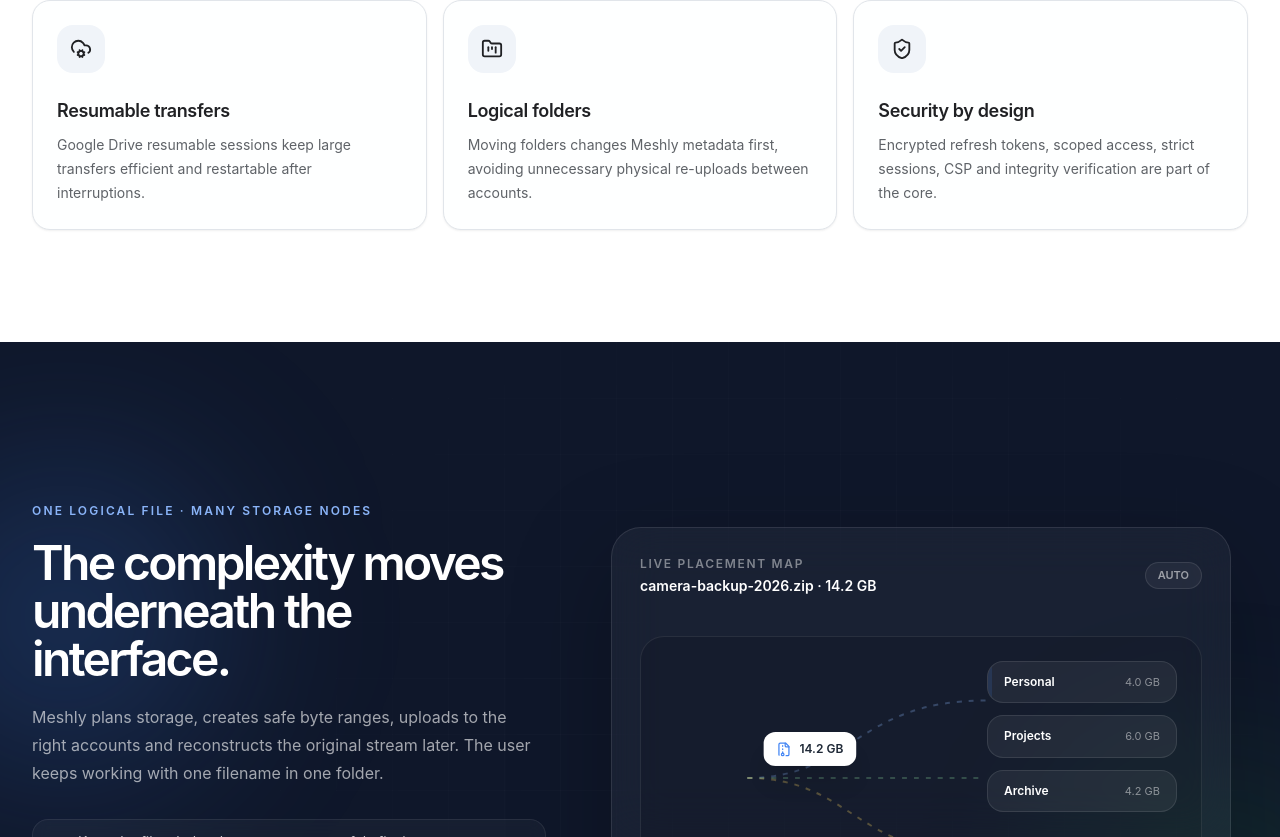
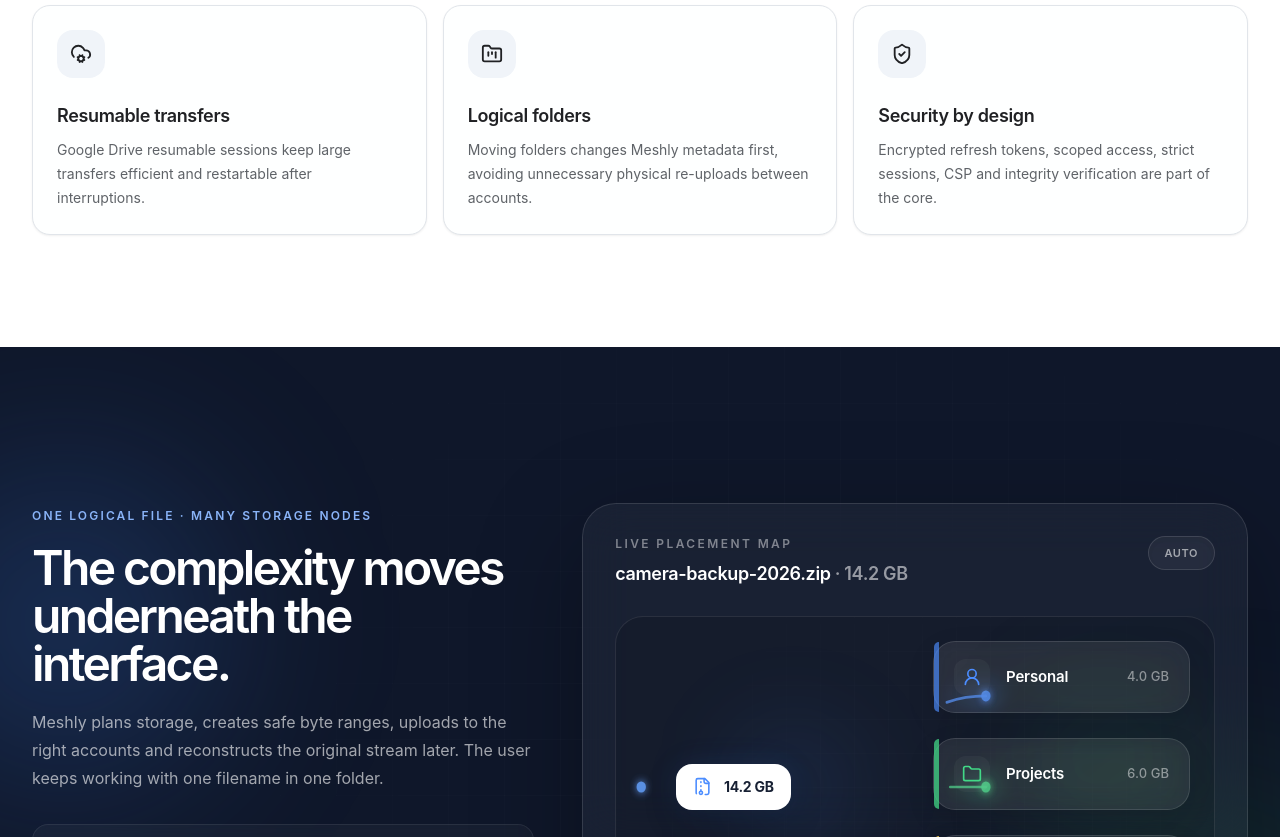
Before and after one commit to cassielxyz/Meshly, a Next.js app: page / in a window 1280 px wide. Shown: the part 1963-2800 px from the top of the page. Built offline with nearby package versions, Linux system fonts and the light colour scheme.

Commit message:
fix: apply editorial hero and polished split placement animation

```diff
--- a/components/marketing/landing-page.tsx
+++ b/components/marketing/landing-page.tsx
@@ -18,6 +18,7 @@
 import { motion, useReducedMotion, useScroll, useSpring, useTransform } from "motion/react";
 import { useRef } from "react";
 import { MeshlyLogo } from "@/components/brand/meshly-logo";
+import { LivePlacementMap } from "@/components/marketing/live-placement-map";
 
 const EASE = [0.16, 1, 0.3, 1] as const;
 
@@ -132,19 +133,8 @@
   const reduceMotion = useReducedMotion();
   const { scrollYProgress } = useScroll({ target: ref, offset: ["start end", "end start"] });
   const smooth = useSpring(scrollYProgress, { stiffness: 105, damping: 26, mass: 0.45 });
-  const fileX = useTransform(smooth, [0.16, 0.42, 0.72], [0, 120, 270]);
-  const fileY = useTransform(smooth, [0.16, 0.42, 0.72], [0, -28, 38]);
-  const partOne = useTransform(smooth, [0.34, 0.52], [0, 1]);
-  const partTwo = useTransform(smooth, [0.43, 0.61], [0, 1]);
-  const partThree = useTransform(smooth, [0.52, 0.7], [0, 1]);
-  const restored = useTransform(smooth, [0.7, 0.86], [0, 1]);
   const glowLeftY = useTransform(smooth, [0, 1], [60, -50]);
   const glowRightY = useTransform(smooth, [0, 1], [-50, 65]);
-  const storageNodes = [
-    { name: "Personal", size: "4.0 GB", color: "#4285F4", opacity: partOne },
-    { name: "Projects", size: "6.0 GB", color: "#34A853", opacity: partTwo },
-    { name: "Archive", size: "4.2 GB", color: "#FBBC04", opacity: partThree },
-  ];
 
   return (
     <section ref={ref} id="architecture" className="relative min-h-[170vh] bg-[#0f172a] text-white">
@@ -152,7 +142,7 @@
         <div className="deep-grid pointer-events-none absolute inset-0 opacity-60" />
         <motion.div style={reduceMotion ? undefined : { y: glowLeftY }} className="pointer-events-none absolute -left-24 top-24 h-80 w-80 rounded-full bg-[#4285F4]/20 blur-[90px]" />
         <motion.div style={reduceMotion ? undefined : { y: glowRightY }} className="pointer-events-none absolute -right-20 bottom-20 h-72 w-72 rounded-full bg-[#34A853]/15 blur-[90px]" />
-        <div className="relative mx-auto grid w-full max-w-7xl gap-12 lg:grid-cols-[.88fr_1.12fr] lg:items-center">
+        <div className="relative mx-auto grid w-full max-w-7xl gap-12 lg:grid-cols-[.86fr_1.14fr] lg:items-center">
           <div className="max-w-xl">
             <div className="text-xs font-semibold uppercase tracking-[.18em] text-[#8ab4f8]">One logical file · many storage nodes</div>
             <h2 className="mt-5 text-4xl font-semibold tracking-[-.055em] sm:text-5xl">The complexity moves underneath the interface.</h2>
@@ -166,37 +156,7 @@
             </div>
           </div>
 
-          <div className="relative mx-auto h-[430px] w-full max-w-[620px] rounded-[30px] border border-white/10 bg-white/[.045] p-5 shadow-[0_30px_100px_rgba(0,0,0,.25)] backdrop-blur-xl sm:p-7">
-            <div className="flex items-center justify-between">
-              <div>
-                <div className="text-xs font-semibold uppercase tracking-[.14em] text-white/45">Live placement map</div>
-                <div className="mt-1 text-sm font-semibold">camera-backup-2026.zip · 14.2 GB</div>
-              </div>
-              <div className="rounded-full border border-white/10 bg-white/5 px-3 py-1 text-[11px] font-semibold text-white/55">AUTO</div>
-            </div>
-            <div className="relative mt-10 h-[285px] overflow-hidden rounded-[24px] border border-white/8 bg-black/10">
-              <svg className="absolute inset-0 h-full w-full" viewBox="0 0 560 285" aria-hidden="true">
-                <path d="M105 142 C210 142 214 64 345 64" fill="none" stroke="rgba(138,180,248,.28)" strokeWidth="2" strokeDasharray="5 7" />
-                <path d="M105 142 C214 142 224 142 345 142" fill="none" stroke="rgba(129,201,149,.28)" strokeWidth="2" strokeDasharray="5 7" />
-                <path d="M105 142 C210 142 214 220 345 220" fill="none" stroke="rgba(253,214,99,.28)" strokeWidth="2" strokeDasharray="5 7" />
-              </svg>
-              <motion.div style={reduceMotion ? undefined : { x: fileX, y: fileY }} className="absolute left-7 top-[117px] z-10 flex items-center gap-2 rounded-xl border border-white/12 bg-white px-3 py-2 text-xs font-semibold text-[#1f2937] shadow-xl will-change-transform">
-                <FileArchive size={15} className="text-[#4285F4]" /> 14.2 GB
-              </motion.div>
-              <div className="absolute right-6 top-6 grid w-[190px] gap-3">
-                {storageNodes.map((node) => (
-                  <div key={node.name} className="relative overflow-hidden rounded-2xl border border-white/10 bg-white/[.06] px-4 py-3">
-                    <motion.div style={{ opacity: reduceMotion ? 1 : node.opacity }} className="absolute inset-y-0 left-0 w-1" aria-hidden="true"><div className="h-full w-full" style={{ backgroundColor: node.color }} /></motion.div>
-                    <div className="flex items-center justify-between gap-3"><span className="text-xs font-semibold">{node.name}</span><span className="text-[11px] text-white/48">{node.size}</span></div>
-                  </div>
-                ))}
-              </div>
-              <motion.div style={{ opacity: reduceMotion ? 1 : restored }} className="absolute bottom-5 left-6 right-6 flex items-center justify-between rounded-2xl border border-[#81c995]/20 bg-[#81c995]/10 px-4 py-3">
-                <div className="flex items-center gap-2 text-xs font-semibold text-[#b7e1c1]"><FileCheck2 size={16} /> Whole-file SHA-256 verified</div>
-                <span className="text-[11px] text-white/45">1 logical file</span>
-              </motion.div>
-            </div>
-          </div>
+          <LivePlacementMap />
         </div>
       </div>
     </section>
@@ -232,7 +192,7 @@
         <motion.div animate={reduceMotion ? undefined : { y: [0, 12, 0], x: [0, -5, 0] }} transition={{ duration: 9, repeat: Infinity, ease: "easeInOut" }} className="pointer-events-none absolute right-[9%] top-20 h-48 w-48 rounded-full bg-[#34A853]/10 blur-3xl" />
         <div className="relative mx-auto max-w-7xl text-center">
           <motion.div initial={reduceMotion ? false : { opacity: 0, y: 12 }} animate={{ opacity: 1, y: 0 }} transition={{ duration: 0.6, ease: EASE }} className="mx-auto inline-flex items-center gap-2 rounded-full border border-[#dbe4ef] bg-white/78 px-4 py-2 text-xs font-semibold shadow-sm backdrop-blur-xl"><span className="h-2 w-2 rounded-full bg-[var(--green)]" />Unified Google Drive storage</motion.div>
-          <motion.h1 initial={reduceMotion ? false : { opacity: 0, y: 22 }} animate={{ opacity: 1, y: 0 }} transition={{ delay: 0.06, duration: 0.72, ease: EASE }} className="mx-auto mt-7 max-w-5xl text-5xl font-semibold tracking-[-.065em] sm:text-7xl">All your storage.<br /><span className="text-[var(--blue)]">One Meshly workspace.</span></motion.h1>
+          <motion.h1 initial={reduceMotion ? false : { opacity: 0, y: 22 }} animate={{ opacity: 1, y: 0 }} transition={{ delay: 0.06, duration: 0.72, ease: EASE }} className="mx-auto mt-7 max-w-5xl text-5xl font-semibold leading-[.98] tracking-[-.065em] sm:text-7xl">All your storage.<br /><span className="meshly-editorial-gradient mt-1 text-[1.04em] sm:mt-2 sm:text-[1.02em]">One Meshly workspace.</span></motion.h1>
           <motion.p initial={reduceMotion ? false : { opacity: 0, y: 18 }} animate={{ opacity: 1, y: 0 }} transition={{ delay: 0.12, duration: 0.7, ease: EASE }} className="mx-auto mt-7 max-w-2xl text-base leading-7 text-[var(--muted)] sm:text-lg">Connect multiple Google accounts, pool their available storage, and manage every file through a single Drive-like interface.</motion.p>
           <motion.div initial={reduceMotion ? false : { opacity: 0, y: 16 }} animate={{ opacity: 1, y: 0 }} transition={{ delay: 0.18, duration: 0.66, ease: EASE }} className="mt-8 flex flex-wrap justify-center gap-3">
             <Link href="/onboarding" className="focus-ring inline-flex items-center gap-2 rounded-full bg-[var(--blue)] px-6 py-3 font-semibold text-white transition-transform duration-200 hover:-translate-y-0.5">Create your workspace <ArrowRight size={18} /></Link>
```
